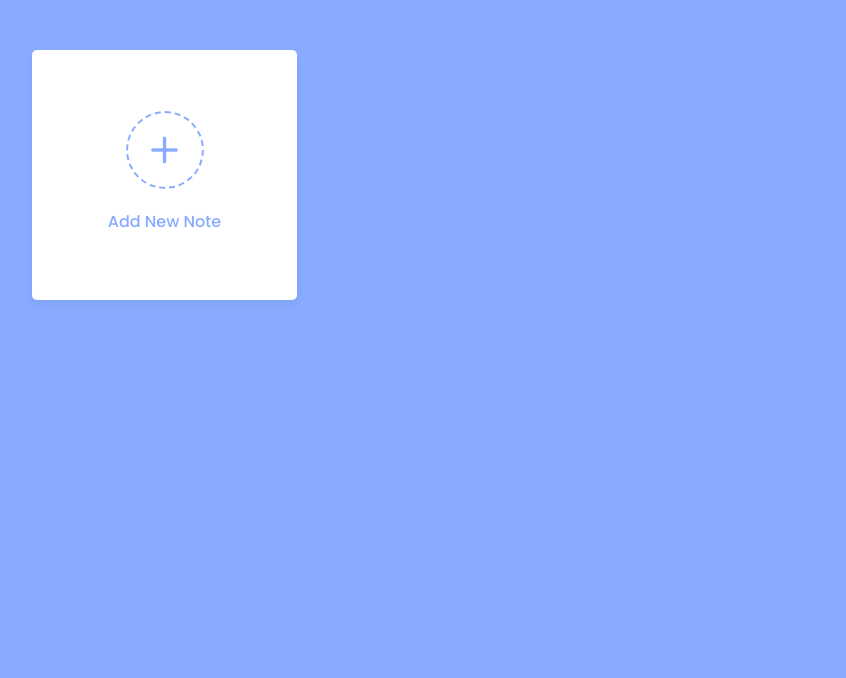
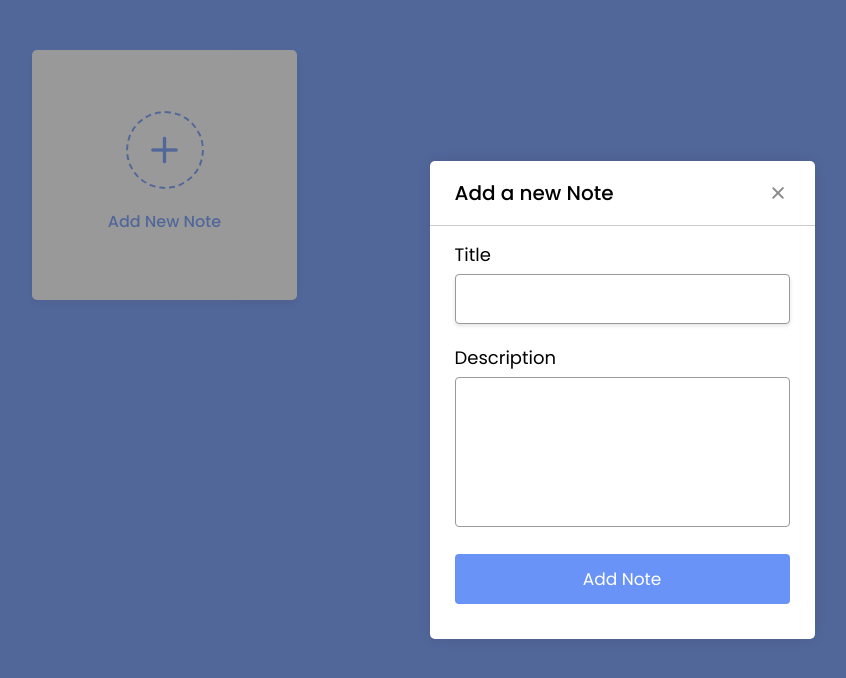
Before and after one commit to Alireza-hajizaki/Notes-app-project, a plain HTML site: page index.html in a window 1280 px wide. Both pictures are taken after a click on the item "Add New Note". Shown: the whole page, without its empty margins (18-864 px from the left). Drawn offline with nearby package versions, Linux system fonts and the light colour scheme.

Commit message:
get localStorage data

```diff
--- a/index.html
+++ b/index.html
@@ -16,8 +16,8 @@
       <div class="popup">
         <div class="content">
           <header>
-            <p></p>
-            <i class="uil uil-times"></i>
+            <p class="title-modal"></p>
+            <i class="uil uil-times colse-modal"></i>
           </header>
           <form action="#">
             <div class="row title">
@@ -46,7 +46,7 @@
       <!-- Finish Show Notes -->
     </div>
 
-    <script src="script.js"></script>
+    <script src="./script.js"></script>
 
 </body>
 </html>
--- a/script.js
+++ b/script.js
@@ -0,0 +1,56 @@
+const $ = document;
+const addBox = $.querySelector(".add-box"),
+  popupBox = $.querySelector(".popup-box"),
+  popupTitle = $.querySelector(".title-modal"),
+  popupClose = $.querySelector(".colse-modal"),
+  inputElem = $.querySelector("input"),
+  textareaElem = $.querySelector("textarea"),
+  buttonElem = $.querySelector("button"),
+  wrapperElem = $.querySelector(".wrapper");
+
+  let notes = [];
+  let isUpdate = false;
+
+
+addBox.addEventListener('click' , () => {
+
+    if(isUpdate){
+        popupTitle.innerHTML = 'Update Note'
+        buttonElem.innerHTML = 'update Note'
+    }else{
+        popupTitle.innerHTML = 'Add a new Note'
+        buttonElem.innerHTML = 'Add Note'
+    }
+
+    inputElem.focus()
+    popupBox.classList.add('show')
+})
+
+popupClose.addEventListener('click' , () => {
+    console.log("close modal");
+})
+
+buttonElem.addEventListener('click' , () => {
+    console.log('add note');
+})
+
+function getLocalStorageNotes (){
+    let localStorageNotes = localStorage.getItem('notes');
+
+    if(localStorageNotes){
+        notes = JSON.parse(localStorageNotes)
+    }else{
+        notes = []
+    }
+
+    return notes;
+}
+
+function generateNotes (notes){
+console.log(notes);
+}
+
+window.addEventListener('load' , () => {
+    let notes = getLocalStorageNotes()
+    generateNotes(notes)
+})
```
